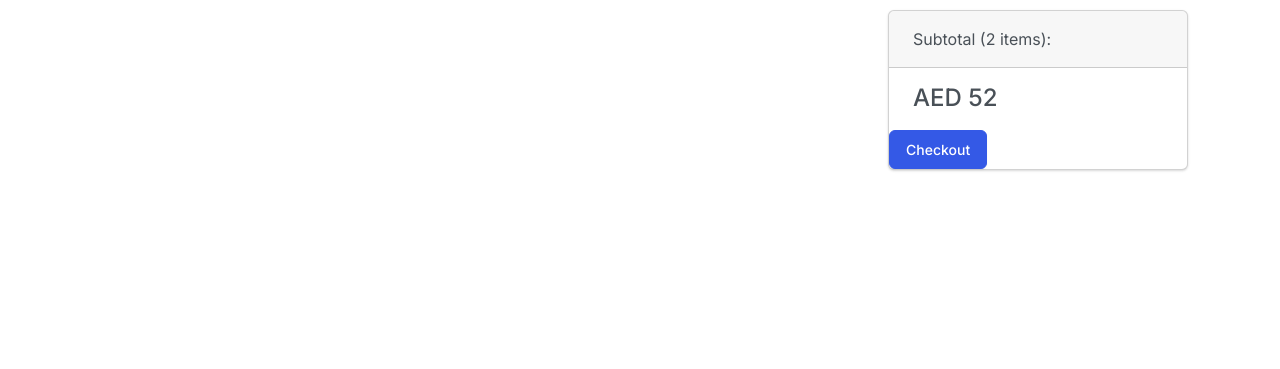
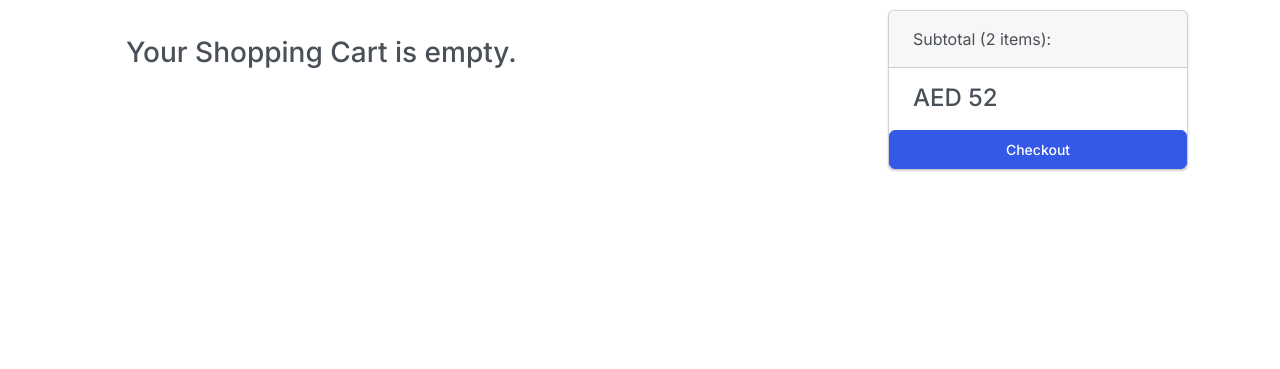
Before and after one commit to SusanDz/monolithic-application, a Flask app: template webapp/templates/order.html in a window 1280 px wide. Shown: the part 67-436 px from the top of the page. Run offline with Flask 3, Linux system fonts and the light colour scheme; the template is opened without the code that fills it, so the values that code supplies are empty; some libraries are stand-ins or nearby versions.

Commit message:
Display shopping cart is empty

```diff
--- a/webapp/templates/order.html
+++ b/webapp/templates/order.html
@@ -39,7 +39,7 @@
             </tbody>
         </table>
         {% else %}
-        <div id="empty-card" class="card" style="display:none; width: 450px; border: 0; box-shadow:none">
+        <div id="empty-card" class="card" style="width: 450px; border: 0; box-shadow:none">
             <div class="card-body">
               <h3 class="card-title">Your Shopping Cart is empty.</h3>
             </div>
@@ -52,7 +52,7 @@
         <h4 class="card-title">AED 52</h4>
         </div>
         <form action="" method="POST">
-            <button id="checkout-btn" type="submit" class="btn btn-primary" styles="width: 100%">Checkout</button>
+            <button id="checkout-btn" type="submit" class="btn btn-primary" style="width: 100%">Checkout</button>
         </form>
         <!-- <button id="checkout-btn" type="button" class="btn btn-primary">Checkout</button> -->
     </div>
```
